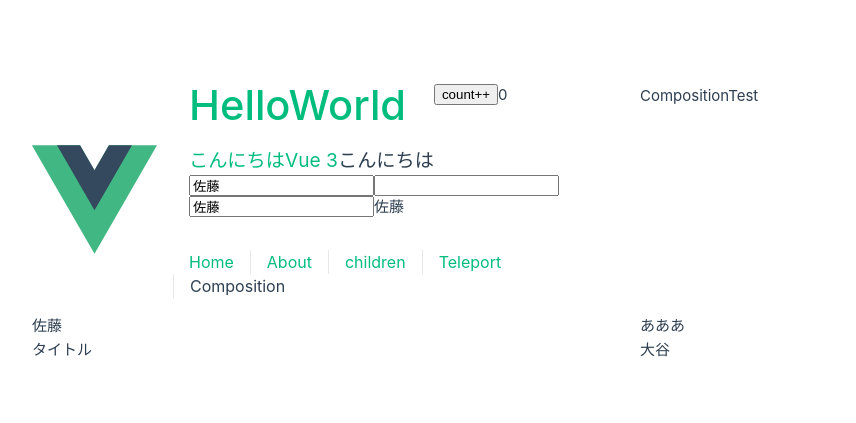
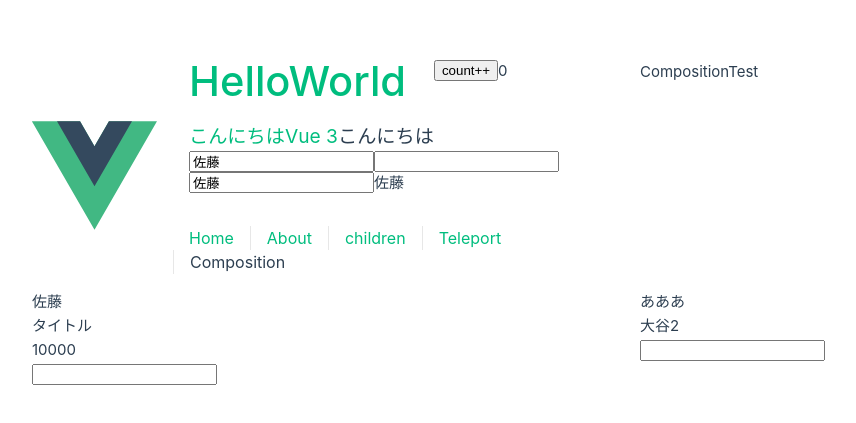
Before and after one commit to satou-yosiyuki/vue-vite-udemy, a Vue app: page /composition-test in a window 1280 px wide. Shown: the part 177-600 px from the top of the page, without its empty margins (0-856 px from the left). Built offline with nearby package versions, Linux system fonts and the light colour scheme.

Commit message:
watch.computed

```diff
--- a/src/views/CompositionTest.vue
+++ b/src/views/CompositionTest.vue
@@ -4,15 +4,43 @@
   <p>{{ nameRef }}</p>
   <p>{{ book.title }}</p>
   <p>{{ book.author[0] }}</p>
+  <p>{{ totalPrice }}</p>
+  <div><input v-model="search" /></div>
+  <div><input v-model="searchEffect" /></div>
 </template>
 
 <script setup>
-import { ref, reactive } from "vue";
+import { ref, reactive, computed, watch, watchEffect, onMounted } from "vue";
 const nameRef = ref("あああ");
 const book = reactive({
   title: "タイトル",
-  author: ["大谷"],
+  author: ["大谷2", "伊藤2"],
 });
+
+const item = reactive({
+  price: 100,
+  number: 1,
+});
+
+const totalPrice = computed(() => {
+  return item.price * item.price;
+});
+
+const search = ref("");
+watch(search, (newValue, prevValue) => {
+  console.log(`watch: ${search.value}`);
+  console.log(`new: ${newValue}`);
+  console.log(`prev: ${prevValue}`);
+});
+const searchEffect = ref("");
+watchEffect(() => {
+  console.log(`watchEffect: ${searchEffect.value}`);
+});
+
+onMounted(() => {
+  console.log("onMounted");
+});
+
 const name = "佐藤";
 </script>
 
```
